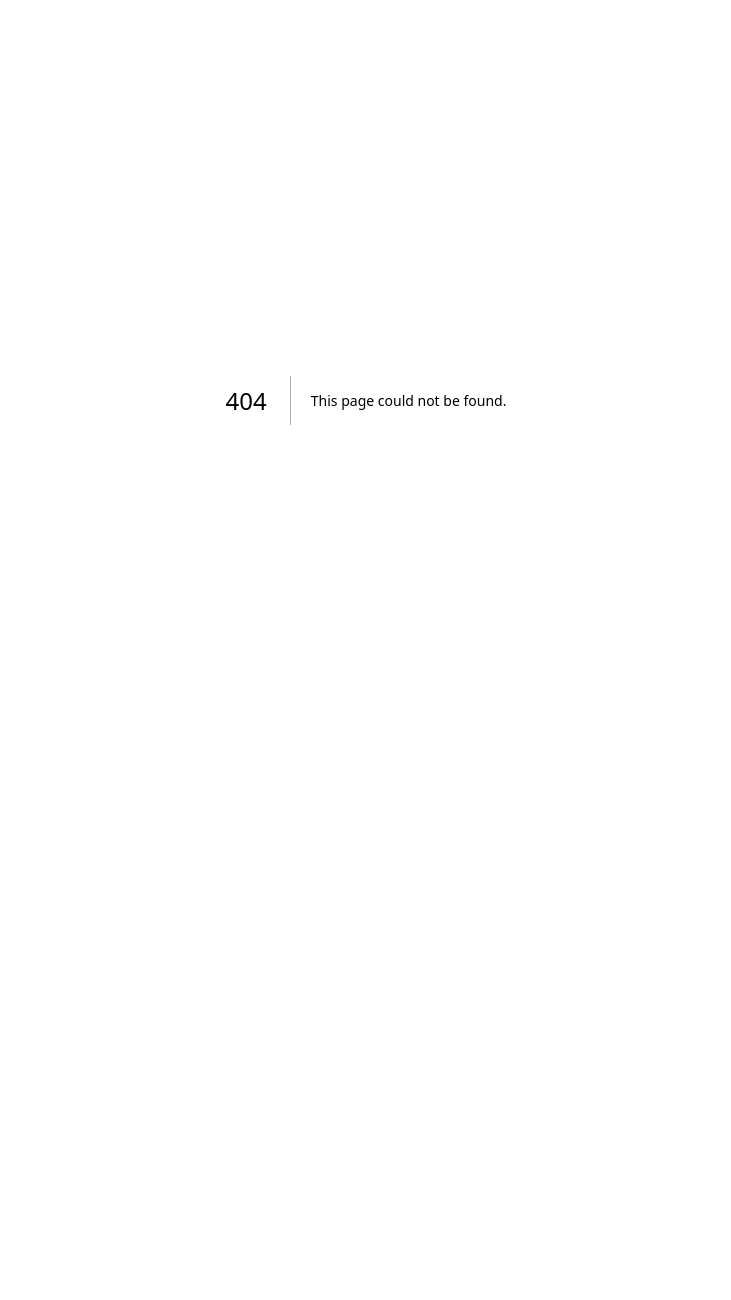
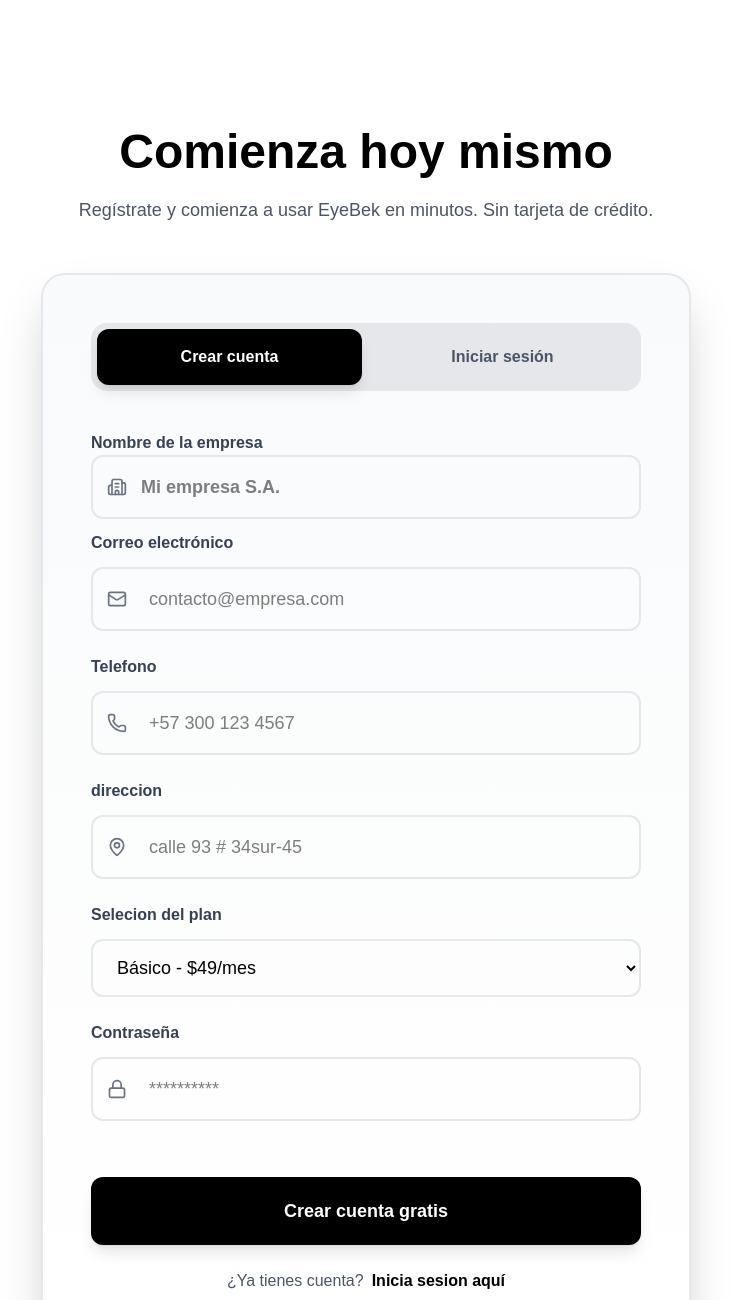
Before and after one commit to BrandonSM11/EyeBek, a Next.js app: page /auth in a window 1280 px wide. Before the commit this address had no page. Shown: the top 1300 px of the page, without its empty margins (274-1005 px from the left). Before the commit the page ends 800 px from the top, so only its background shows below. Built offline with nearby package versions, Linux system fonts and the light colour scheme.

Commit message:
View login and register

```diff
--- /dev/null
+++ b/src/app/auth/page.tsx
@@ -0,0 +1,10 @@
+import AuthForm from '@/app/components/form/auth';
+
+export default function AuthPage() {
+
+  return(<>
+  <AuthForm initialMode="register" />
+  </>)
+
+
+}
--- /dev/null
+++ b/src/app/components/form/auth.tsx
@@ -0,0 +1,194 @@
+'use client';
+import { Building2, Mail, Phone, MapPin, Lock } from 'lucide-react';
+import React, { useState } from 'react';
+import GenericButton from '../GenericButton/GenericButton';
+
+type AuthMode = 'login' | 'register';
+
+interface AuthFormProps {
+  initialMode?: AuthMode;
+}
+
+export default function AuthForm({ initialMode = 'login' }: AuthFormProps) {
+  const [mode, setMode] = useState<AuthMode>(initialMode);
+  const isLogin = mode === 'login';
+
+  return (
+    <div className='py-32 bg-white'>
+      <div className='max-w-[1400px] mx-auto px-8 lg:px-12'>
+        <div className='max-w-[650px] mx-auto'>
+          <div className='text-center mb-12'>
+            <h2 className='text-3xl lg:text-5xl font-black text-black mb-5'>
+              {isLogin ? 'Bienvenidos de vuelta' : 'Comienza hoy mismo'}
+            </h2>
+            <p className='text-lg lg:text-x1 text-gray-600 leading-relaxed'>
+              {isLogin
+                ? 'Ingresa a tu cuenta para gestionar las asistencias de tu empresa'
+                : 'Regístrate y comienza a usar EyeBek en minutos. Sin tarjeta de crédito.'}
+            </p>
+          </div>
+          <div className='bg-gradient-to-b from-gray-50 to-white rounded-3xl p8 lg:p-12 shadow-2xl border-2 border-gray-200'>
+            <div className='flex gap-2 mb-10 bg-gray-200 rounded-2xl p-1.5'>
+              <button
+                type="button"
+                onClick={() => setMode('register')}
+                className={`flex-1 py-4 rounded-xl transition-all font-semibold ${
+                  !isLogin
+                    ? 'bg-black text-white shadow-lg'
+                    : 'text-gray-600 hover:text-black'
+                }`}
+              >
+                Crear cuenta
+              </button>
+              <button
+                type="button"
+                onClick={() => setMode('login')}
+                className={`flex-1 py-4 rounded-xl transition-all font-semibold ${
+                  isLogin
+                    ? 'bg-black text-white shadow-lg'
+                    : 'text-gray-600 hover:text-black'
+                }`}
+              >
+                Iniciar sesión
+              </button>
+            </div>
+
+            <form className='space-y-6'>
+              {!isLogin && (
+                <label className="block text-gray-700 mb-3 font-semibold">
+                  Nombre de la empresa
+                  <div className="relative">
+                    <Building2 className="absolute left-4 top-1/2 -translate-y-1/2 text-gray-500 w-5 h-5" />
+                    <input
+                      type="text"
+                      placeholder="Mi empresa S.A."
+                      className="w-full pl-12 pr-5 py-4 border-2 border-gray-200 rounded-xl focus:outline-none focus:border-black transition-all text-base lg:text-lg text-black"
+                    />
+                  </div>
+                </label>
+              )}
+
+              <label className="block text-gray-700 mb-3 font-semibold">
+                Correo electrónico
+              </label>
+              <div className="relative">
+                <Mail className="absolute left-4 top-1/2 -translate-y-1/2 text-gray-500 w-5 h-5" />
+                <input
+                  type="email"
+                  placeholder="contacto@empresa.com"
+                  className="w-full pl-14 pr-5 py-4 border-2 border-gray-200 rounded-xl focus:outline-none focus:border-black transition-all text-base lg:text-lg text-black"
+                />
+              </div>
+
+              {!isLogin && (
+                <>
+                  <label className="block text-gray-700 mb-3 font-semibold">
+                    Telefono
+                  </label>
+                  <div className="relative">
+                    <Phone className="absolute left-4 top-1/2 -translate-y-1/2 text-gray-500 w-5 h-5" />
+                    <input
+                      type="text"
+                      placeholder="+57 300 123 4567"
+                      className="w-full pl-14 pr-5 py-4 border-2 border-gray-200 rounded-xl focus:outline-none focus:border-black transition-all text-base lg:text-lg text-black"
+                    />
+                  </div>
+
+                  <label className="block text-gray-700 mb-3 font-semibold">
+                    direccion
+                  </label>
+                  <div className="relative">
+                    <MapPin className="absolute left-4 top-1/2 -translate-y-1/2 text-gray-500 w-5 h-5" />
+                    <input
+                      type="text"
+                      placeholder="calle 93 # 34sur-45"
+                      className="w-full pl-14 pr-5 py-4 border-2 border-gray-200 rounded-xl focus:outline-none focus:border-black transition-all text-base lg:text-lg text-black"
+                    />
+                  </div>
+
+                  <label className="block text-gray-700 mb-3 font-semibold">
+                    Selecion del plan
+                  </label>
+                  <select className="w-full px-5 py-4 border-2 border-gray-200 rounded-xl focus:outline-none focus:border-black transition-all text-base lg:text-lg cursor-pointer text-black">
+                    <option>Básico - $49/mes</option>
+                    <option>Profesional - $99/mes (Más popular)</option>
+                    <option>Empresarial - Contactar</option>
+                  </select>
+                </>
+              )}
+
+              <label className="block text-gray-700 mb-3 font-semibold">
+                Contraseña
+              </label>
+              <div className="relative">
+                <Lock className="absolute left-4 top-1/2 -translate-y-1/2 text-gray-500 w-5 h-5" />
+                <input
+                  type="password"
+                  placeholder="**********"
+                  className="w-full pl-14 pr-5 py-4 border-2 border-gray-200 rounded-xl focus:outline-none focus:border-black transition-all text-base lg:text-lg text-black"
+                />
+              </div>
+
+              {isLogin && (
+                <div className="flex items-center justify-between flex-wrap gap-4">
+                  <label className="flex items-center gap-3 cursor-pointer">
+                    <input type="checkbox" className="w-5 h-5 cursor-pointer" />
+                    <span className="text-gray-600">Recordarme</span>
+                  </label>
+                  <button
+                    type="button"
+                    className="text-black font-semibold hover:underline"
+                  >
+                    ¿Olvidaste tu contraseña?
+                  </button>
+                </div>
+              )}
+
+              {isLogin ? (
+                <GenericButton textButton='Iniciar sesión' type='submit' variant='black' size='full' />
+              ) : (
+                <button
+                  type="submit"
+                  className="px-8 py-3 rounded-xl transition-all duration-300 font-semibold shadow-lg hover:shadow-xl bg-black text-white hover:bg-gray-900 hover:scale-105 w-full text-lg py-5 mt-8"
+                >
+                  Crear cuenta gratis
+                </button>
+              )}
+
+              <p className="text-center text-gray-600 flex justify-center gap-2">
+                {isLogin ? '¿No tienes cuenta?' : '¿Ya tienes cuenta?'}
+                <button
+                  type="button"
+                  onClick={() => setMode(isLogin ? 'register' : 'login')}
+                  className="text-black font-semibold hover:underline"
+                >
+                  {isLogin ? 'Regístrate gratis' : 'Inicia sesion aquí'}
+                </button>
+              </p>
+            </form>
+          </div>
+        </div>
+        <div className="flex items-center justify-center gap-4 lg:gap-8 mt-10 text-gray-600 flex-wrap text-sm lg:text-base">
+          <div className="flex items-center gap-2">
+            <div className='w-5 h-5 bg-black rounded-full flex items-center justify-center'>
+              <span className="text-white text-xs">✓</span>
+            </div>
+            <span>14 días de prueba</span>
+          </div>
+          <div className="flex items-center gap-2">
+            <div className='w-5 h-5 bg-black rounded-full flex items-center justify-center'>
+              <span className="text-white text-xs">✓</span>
+            </div>
+            <span>Sin tarjeta requerida</span>
+          </div>
+          <div className="flex items-center gap-2">
+            <div className='w-5 h-5 bg-black rounded-full flex items-center justify-center'>
+              <span className="text-white text-xs">✓</span>
+            </div>
+            <span>Cancela cuando quieras</span>
+          </div>
+        </div>
+      </div>
+    </div>
+  );
+}
```
